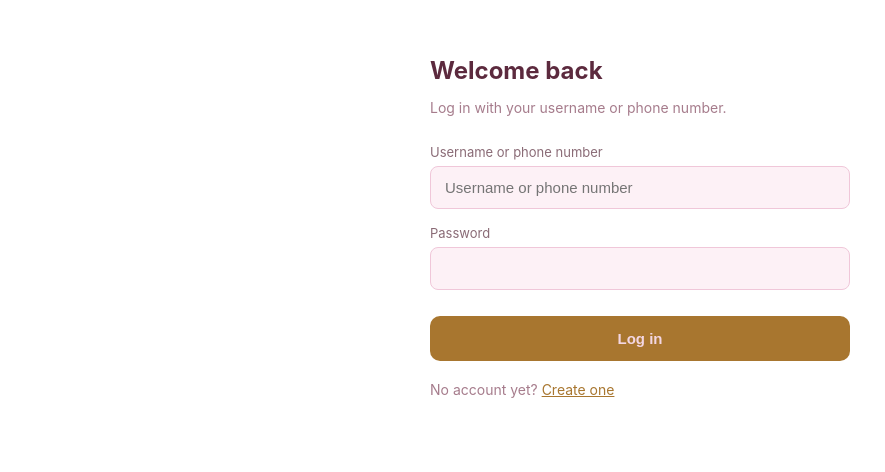
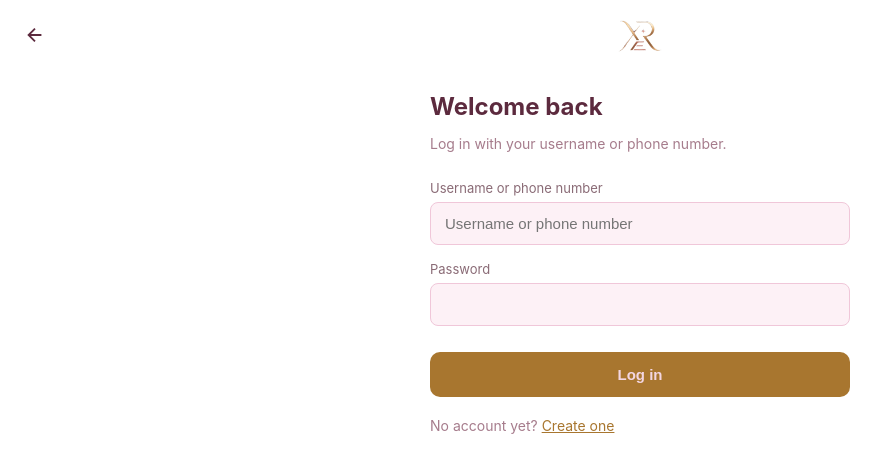
Before and after one commit to xerelle/Xerelle, a website: page public/subscriber-login.html in a window 1280 px wide. Shown: the whole page, without its empty margins (0-885 px from the left). Drawn offline with Linux system fonts and the light colour scheme.

Commit message:
Update subscriber-login.html

```diff
--- a/public/subscriber-login.html
+++ b/public/subscriber-login.html
@@ -11,10 +11,13 @@
     color: var(--text-primary);
     font-family: -apple-system, BlinkMacSystemFont, 'Segoe UI', sans-serif;
     display: flex;
-    justify-content: center;
-    padding: 40px 20px;
+    flex-direction: column;
+    align-items: center;
+    padding: 0 20px 40px;
     margin: 0;
   }
+  nav { display: flex; justify-content: center; padding: 20px; max-width: 420px; width: 100%; }
+  nav img { height: 32px; width: auto; }
   .card { max-width: 420px; width: 100%; }
   h1 { font-size: 24px; margin-bottom: 6px; }
   p.sub { color: var(--text-secondary); font-size: 14px; margin-bottom: 28px; }
@@ -28,13 +31,13 @@
     padding: 12px 14px; color: var(--text-primary); font-size: 15px;
   }
   input:focus { outline: none; border-color: var(--accent-gold); }
-  button {
+  #submitBtn {
     width: 100%; margin-top: 26px;
     background: var(--accent-gold); color: var(--border-subtle); font-weight: 600;
     padding: 14px; border-radius: 10px; border: none;
     font-size: 15px; cursor: pointer;
   }
-  button:disabled { background: var(--border); color: var(--text-secondary); cursor: not-allowed; }
+  #submitBtn:disabled { background: var(--border); color: var(--text-secondary); cursor: not-allowed; }
   #message {
     margin-top: 18px; padding: 12px 14px; border-radius: 8px;
     font-size: 14px; display: none; line-height: 1.5;
@@ -45,6 +48,12 @@
 </style>
 </head>
 <body>
+  <nav>
+    <a href="/index.html"><img src="/logo.png" alt="Xerelle"></a>
+  </nav>
+  <button onclick="xerelleGoBack()" style="position:fixed; top:16px; left:16px; z-index:20; background:none; border:none; color:var(--text-primary); cursor:pointer; padding:8px; display:flex;">
+    <svg viewBox="0 0 24 24" fill="none" stroke="currentColor" stroke-width="2" style="width:22px; height:22px;"><path d="M19 12H5M12 19l-7-7 7-7"/></svg>
+  </button>
   <div class="card">
     <h1>Welcome back</h1>
     <p class="sub">Log in with your username or phone number.</p>
```
